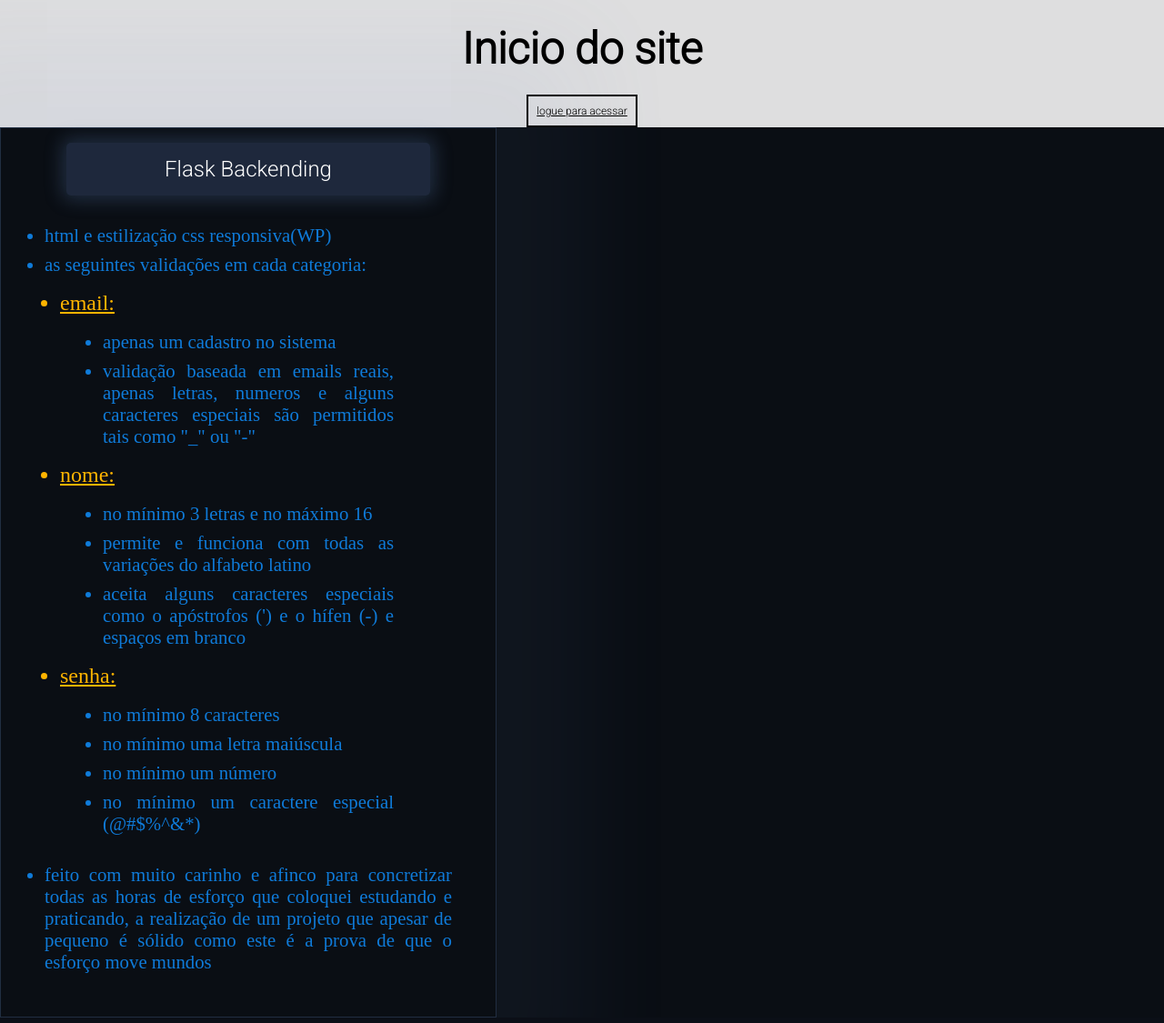
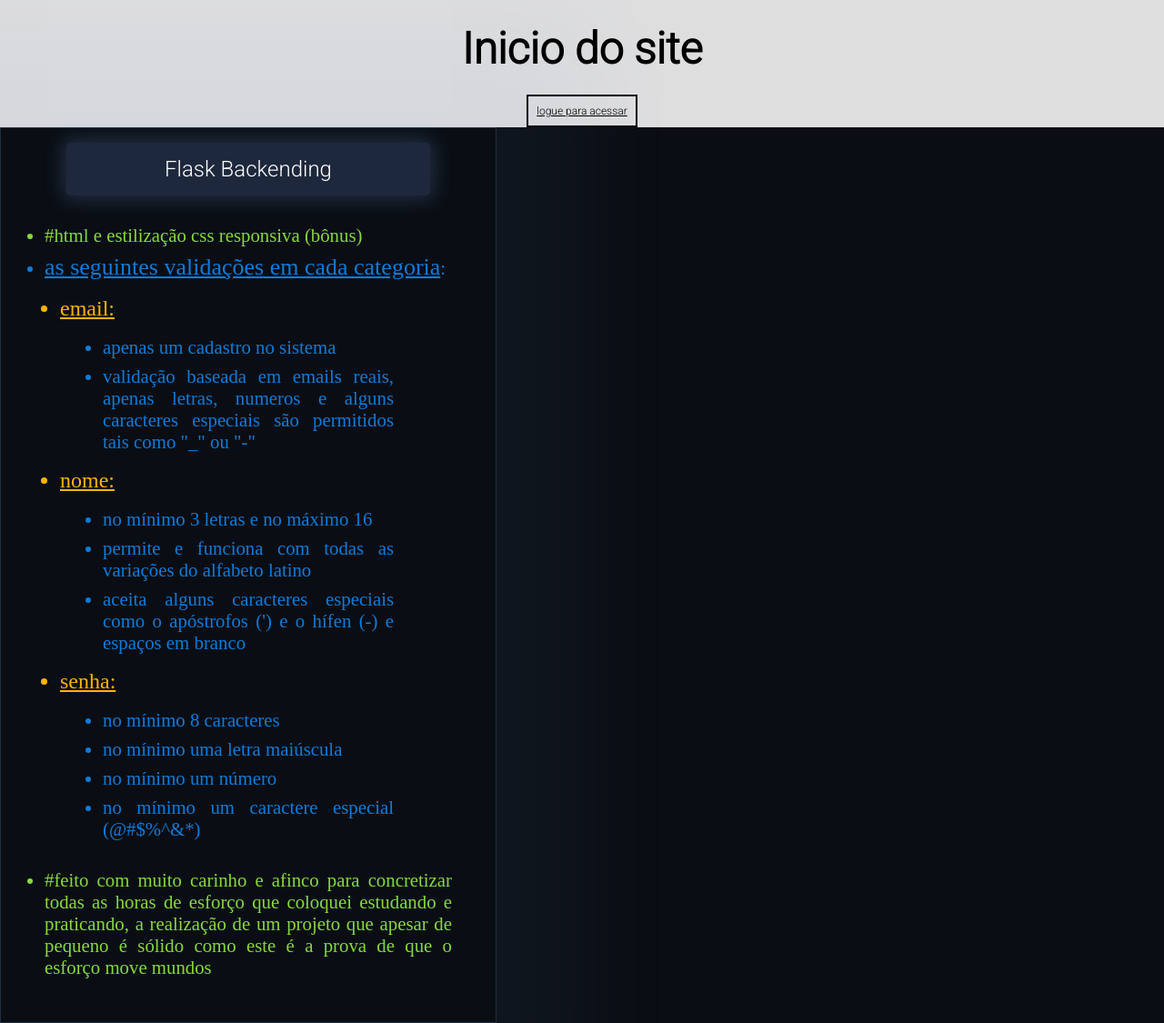
Before and after one commit to FabricioNascimentop/SiteLogin, a Flask app: page / in a window 1280 px wide. Shown: the whole page at 91% size. Run offline with Flask 3, Linux system fonts and the light colour scheme.

Commit message:
pequenas melhoras no html index

```diff
--- a/templates/index.html
+++ b/templates/index.html
@@ -14,8 +14,8 @@
     <div id="quadro_ul">
         <h2 id="inicio_h2">Flask Backending</h2>
     <ul id="ul_inicio">
-        <li>html e estilização css responsiva(WP)</li>
-        <li>as seguintes validações em cada categoria:
+        <li style="color: rgb(134,217,63);">#html e estilização css responsiva (bônus)</li>
+        <li><span style="text-decoration: underline; font-size: 1.25em;">as seguintes validações em cada categoria</span>:
             <ul id="dentro">
                 <li class="listrinha">email:</li>
                     <ul class="">
@@ -37,7 +37,7 @@
                     </ul>
             </ul>
         </li>
-        <li>feito com muito carinho e afinco para concretizar todas as horas de esforço que coloquei estudando e praticando, a realização de um projeto que apesar de pequeno é sólido como este é a prova de que o esforço move mundos</li>
+        <li style="color: rgb(134,217,63)">#feito com muito carinho e afinco para concretizar todas as horas de esforço que coloquei estudando e praticando, a realização de um projeto que apesar de pequeno é sólido como este é a prova de que o esforço move mundos</li>
     </ul>
     </div>
 
```
